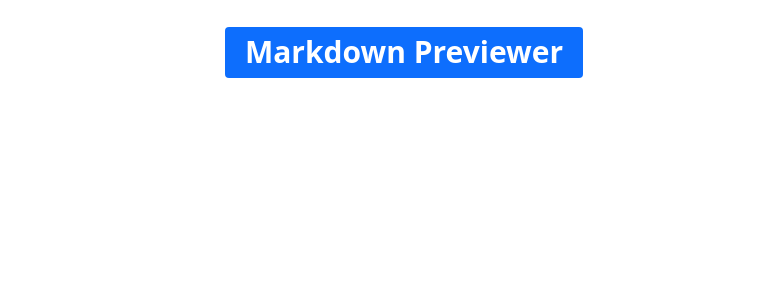
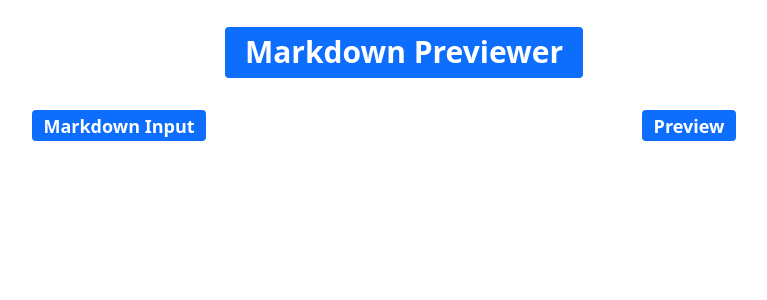
Before and after one commit to l-m-meyer/markdown-previewer, a React (Create React App) app: page / in a window 1280 px wide. Shown: the top 300 px of the page, without its empty margins (236-1003 px from the left). Built offline with nearby package versions, Linux system fonts and the light colour scheme.

Commit message:
Add rows and columns to container sub-heading Badge components

```diff
--- a/src/App.js
+++ b/src/App.js
@@ -15,6 +15,26 @@ export default class App extends React.Component {
               </h1>
             </div>
           </div>
+          <div className="row mt-4">
+            <div className="col md-6">
+              <div className="col text-center">
+                <h4>
+                  <Badge className="text-align-center" variant="secondary">
+                    Markdown Input
+                  </Badge>
+                </h4>
+              </div>
+            </div>
+            <div className="col md-6">
+              <div className="col text-center">
+                <h4>
+                  <Badge className="text-align-center" variant="secondary">
+                    Preview
+                  </Badge>
+                </h4>
+              </div>
+            </div>
+          </div>
         </div>
       </div>
     )
```
